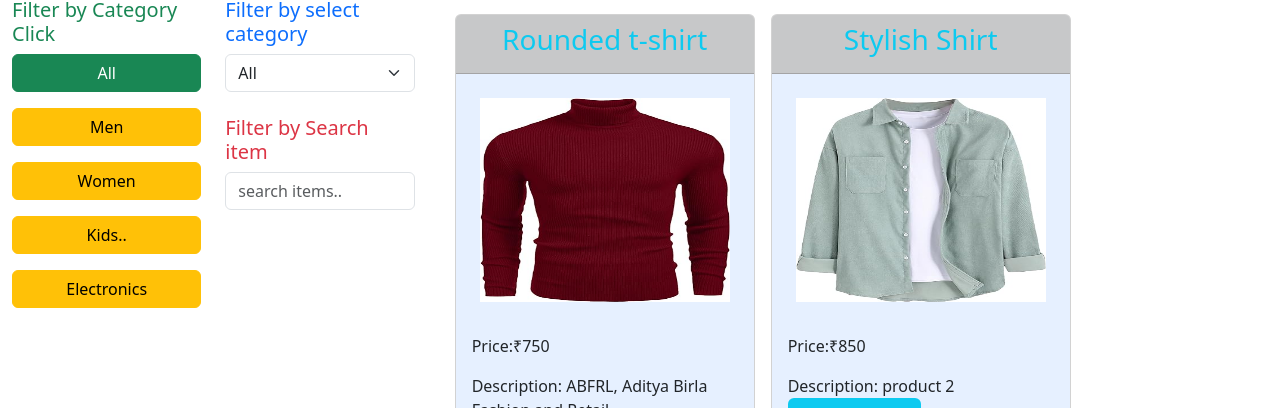
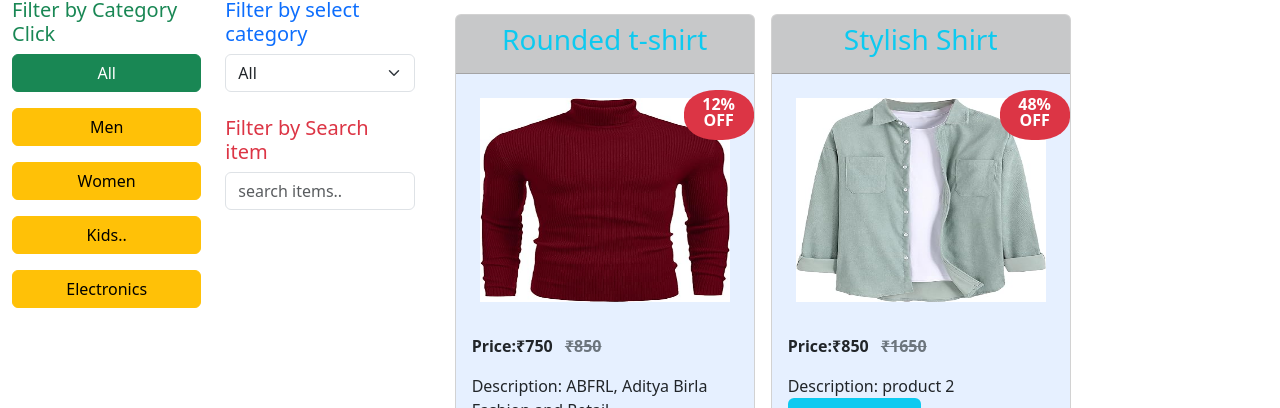
Before and after one commit to rstmaurya/vite-react-app, a React (Vite) app: page /category in a window 1280 px wide. Shown: the part 166-574 px from the top of the page. Built offline with nearby package versions, Linux system fonts and the light colour scheme.

Commit message:
final changes

```diff
--- a/public/category.json
+++ b/public/category.json
@@ -4,6 +4,8 @@
     "category": "Men",
     "title": "Rounded t-shirt",
     "price": 750,
+    "oldPrice":850,
+
     "image": "/images/menFashion.jpg",
      "description":" ABFRL, Aditya Birla Fashion and Retail,No 10/1,ByatarayanapuraJakkur Layout,Bellary Main Road-560092,Bangalore,Karnataka,India"
   },
@@ -13,6 +15,8 @@
     "category": "Men",
     "title": "Stylish Shirt",
     "price": 850,
+    "oldPrice":1650,
+
     "image": "/images/menFashion1.jpg",
     "description":"product 2 "
   },
@@ -21,7 +25,9 @@
 
     "category": "Men",
     "title": "Chapri Clothes",
-    "price": 650,
+    "price": 850,
+    "oldPrice":1950,
+
     "image": "/images/menFashion2.jpg",
     "description":""
 
@@ -31,7 +37,9 @@
 
     "category": "Men",
     "title": "Winter Hoodies",
-    "price": 950,
+    "price": 1150,
+    "oldPrice":1950,
+
     "image": "/images/menFashion3.jpg",
     "description":""
 
@@ -42,6 +50,8 @@
     "category": "Men",
     "title": "Classical Hoodies",
     "price": 950,
+    "oldPrice":1250,
+
     "image": "/images/menFashion4.jpg",
     "description":""
 
@@ -52,6 +62,8 @@
    "category": "Women",
    "title": "jeans Jacket",
    "price": 1050,
+   "oldPrice":1780,
+
    "image": "/images/womenFashion.jpg",
    "description":" Shop for sweatshirts for women online on Flipkart from Metronaut, Flying Machine, GAP, Puma and Adidas among other trusted names in the business at best prices."
 
@@ -62,6 +74,8 @@
   "category": "Women",
   "title": "Kurti",
   "price": 450,
+  "oldPrice":950,
+
   "image": "/images/womenFashion1.jpg",
   "description":""
 
@@ -72,6 +86,8 @@
  "category": "Women",
  "title": "Stylish Jackets",
  "price": 850.50,
+ "oldPrice":1250,
+
  "image": "/images/oversized.webp",
  "description":"Women Sweaters & Cardigans: Buy women sweaters & women cardigans online at Allen Solly.  "
 
@@ -82,6 +98,8 @@
  "category": "Women",
  "title": "Puma Kurti",
  "price": 2250.78,
+ "oldPrice":4250,
+
  "image": "/images/womenFashion2.jpg",
  "description":"Crew neck with an attached hood Adjustable hood with drawcord Pullover style A regular fit with long sleeves A spacious kangaroo pocket on the front "
 
@@ -92,6 +110,8 @@
  "category": "Women",
  "title": "Tops!!",
  "price": 1850.50,
+ "oldPrice":2569,
+
  "image": "/images/womenFashion3.jpg",
  "description":"Buy Latest Women Sweatshirts online at the lowest price in India. Pick from top original brands like Roadster, Belle Felle, max, DressBerry & more "
 
@@ -102,6 +122,8 @@
  "category": "Electronics",
  "title": "One plus+",
  "price": 27500,
+ "oldPrice":38050,
+
  "image": "/images/mob1.webp",
  "description":""
 
@@ -112,6 +134,8 @@
  "category": "Electronics",
  "title": "S23 ultra",
  "price": 121000,
+ "oldPrice":151250,
+
  "image": "/images/mob2.jpg",
  "description":""
 
@@ -122,6 +146,8 @@
  "category": "Electronics",
  "title": "Speaker",
  "price": 2350,
+ "oldPrice":3250,
+
  "image": "/images/speaker2.webp",
  "description":"It delivers a powerful 14W stereo sound for a complete immersive experience. Stone 1200 provides a battery time of upto 9 hours without its RGB LEDs and upto 7 hours with it(@60% volume) with a charging time of upto 4 hours."
 
@@ -131,7 +157,9 @@
 
  "category": "Electronics",
  "title": "Earphone",
- "price": 1250,
+ "price": 1450,
+ "oldPrice":1950,
+
  "image": "/images/boat2.jpg",
  "description":""
 
@@ -142,6 +170,8 @@
  "category": "Electronics",
  "title": " Canon Camera",
  "price": 32250,
+ "oldPrice":41250,
+
  "image":"/images/camera.webp",
  "description":"There is a range of Canon cameras available online such as Canon EOS 3000D DSLR Camera 1 Camera Body-18-55 mm Lens, Canon EOS 1500D DSLR Camera Body"
 
@@ -152,6 +182,8 @@
  "category": "Kids",
  "title": "kids hoodie",
  "price": 1250,
+ "oldPrice":1850,
+
  "image":"/images/kidsFashion.jpg",
  "description":" Printed Cotton Blend Hoodie Sweatshirt For Boys - Pack of 2 · T2F · Boys Cotton Hooded Neck Sweatshirt · T2F · Unisex-Child Cotton Hooded "
 
@@ -162,6 +194,8 @@
  "category": "Kids",
  "title": "kids frok",
  "price": 550,
+ "oldPrice":1250,
+
  "image":"/images/kidsFashion1.jpg",
  "description":""
 
@@ -172,6 +206,8 @@
  "category": "Kids",
  "title": " Toddlers clothes",
  "price": 1199.75,
+ "oldPrice":1250,
+
  "image":"/images/kidsFashion2.jpg",
  "description":""
 
@@ -182,6 +218,7 @@
  "category": "Kids",
  "title": "Spider man ",
  "price": 999,
+ "oldPrice":1250,
  "image":"/images/kidsFashion3.jpeg",
  "description":""
 
@@ -191,9 +228,23 @@
 
  "category": "Kids",
  "title": "Gif.. ",
- "price":"--",
+ "price":2300.25,
+ "oldPrice":3560,
+
  "image":"/images/girl.gif",
- "description":""
+ "description":"kids fashion"
+
+},
+{
+ "id":21,
+
+ "category": "Kids",
+ "title": "Girls tops.. ",
+ "price":35,
+ "oldPrice":560,
+
+ "image":"/images/bg-shop.png",
+ "description":"kids fashion"
 
 }
 
--- a/src/components/Category.jsx
+++ b/src/components/Category.jsx
@@ -31,12 +31,26 @@ const Category = () => {
 }
 
 function handleRemoveClick(item){           //deleting item from cart
-  dispatch(removeFromCart(item));
-  alert('Item removed..');
+ var flag= window.confirm('Are u sure to delete?')
+  if(flag){
+    dispatch(removeFromCart(item));
+    alert('Item removed..');
+  }
+
  }
 
  function sumPrice() {                    //total cart value
-  return cartItems.reduce((acc, item) => acc + item.price, 0);
+ var total= cartItems.reduce((acc, item) => acc + item.price, 0);
+ if(total>500){
+  return `${total} (Free Delivery)`;
+
+ } else if (total==0){
+   return total;
+ }
+ else{
+  return `${total +40} (40Rs Delivery Charge below  Rs.500)`;
+
+ }
 }
 
  useEffect(()=>{
@@ -130,7 +144,7 @@ function handleRemoveClick(item){           //deleting item from cart
                 </tbody>
                 <tfoot>
                        <tr>
-                          <td colSpan='4'><span className='fw-bold'>Total:&#8377;{sumPrice().toLocaleString()} </span></td>
+                          <td colSpan='4'><span className='fw-bold p-2'>Total:&#8377;{sumPrice().toLocaleString()} </span></td>
                         </tr>
                        </tfoot>
               </table>
@@ -182,7 +196,8 @@ function handleRemoveClick(item){           //deleting item from cart
                </div>
                <div className="card-body bg-primary bg-opacity-10">
                 <img className='card-img-top  p-2' height='220px' src={item.image} alt="" />
-                <p className='mt-4'>Price:&#8377;{item.price.toLocaleString()}</p>
+                <div style={{width:'70px',height:'50px',borderRadius:'45%'}} className='position-absolute  fs-6 top-3 end-0  badge bg-danger '>{((item.oldPrice-item.price)*100/item.oldPrice).toFixed(0)}%<br/>OFF</div>
+                <p className='mt-4 fw-bold'>Price:&#8377;{item.price.toLocaleString()} <span className='text-secondary text-decoration-line-through  ms-2'>&#8377;{item.oldPrice}</span></p>
                 <div>Description:  {item.description ? item.description.slice(0,40) : <code>No description available.</code>}</div>
                 <div className='bg-info w-50 p-2 rounded fw-bold text-end' ><Link to ={`/details/${item.id}`} >See more...</Link></div>
                </div>
```
